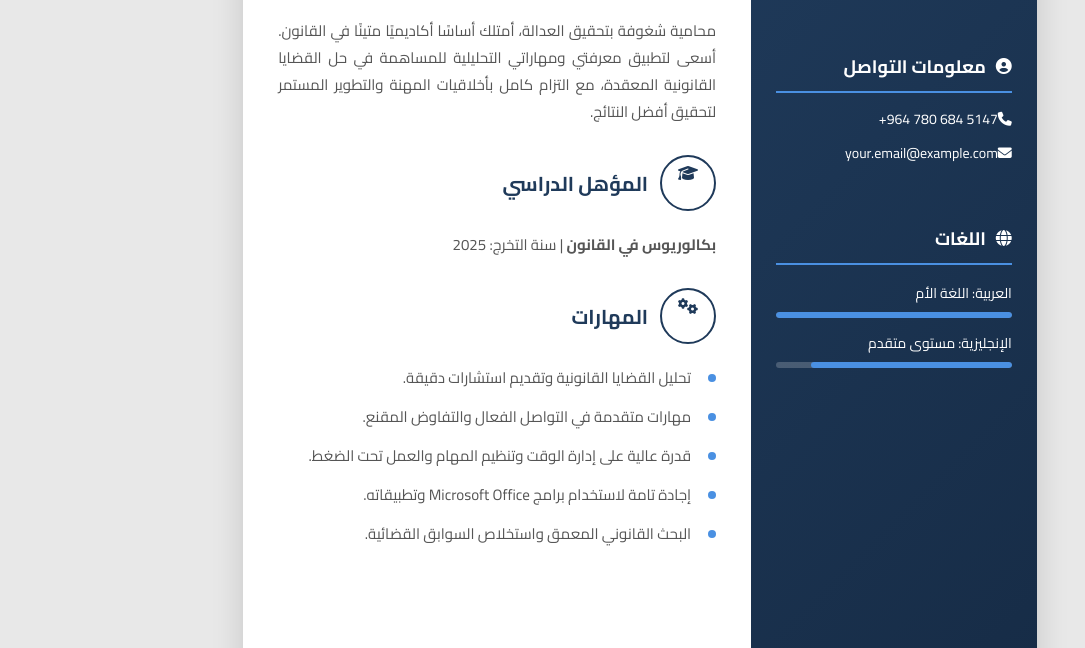
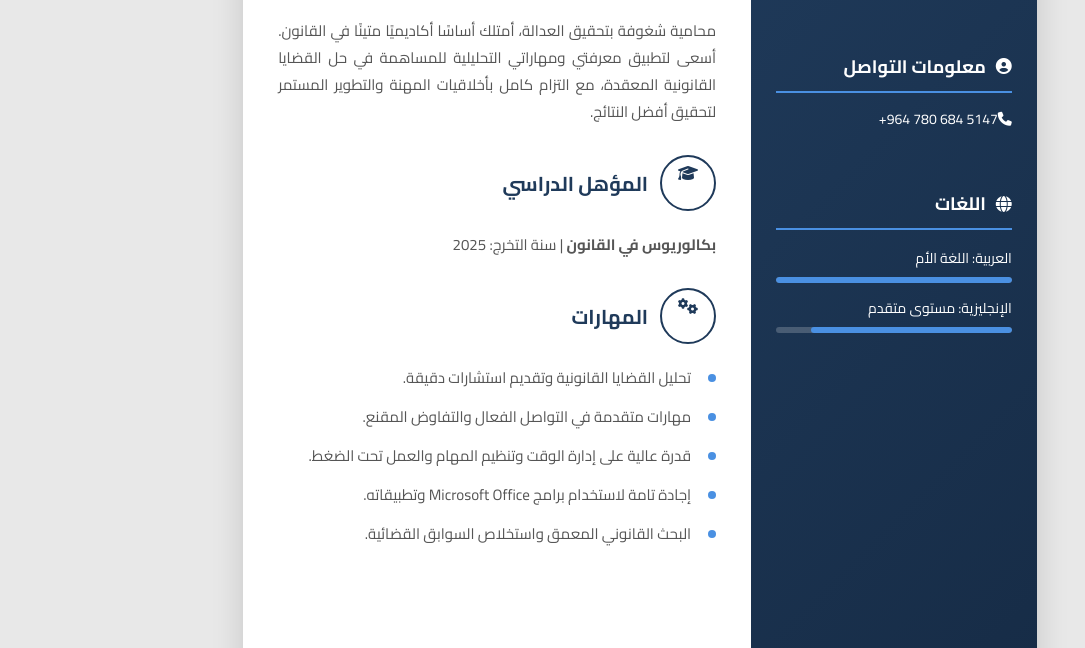
Before and after one commit to Fadhelalrayes/snake, a plain HTML site: page index.html in a window 1280 px wide. Shown: the part 152-800 px from the top of the page, without its empty margins (0-1085 px from the left). Drawn offline with Linux system fonts and the light colour scheme.

Commit message:
Update index.html

```diff
--- a/index.html
+++ b/index.html
@@ -223,7 +223,6 @@
             <div class="left-section contact-info">
                 <h2><i class="fas fa-user-circle"></i> معلومات التواصل</h2>
                 <p><i class="fas fa-phone"></i><span class="phone-number">+964 780 684 5147</span></p>
-                <p><i class="fas fa-envelope"></i><span>your.email@example.com</span></p>
             </div>
 
             <div class="left-section languages">
```
